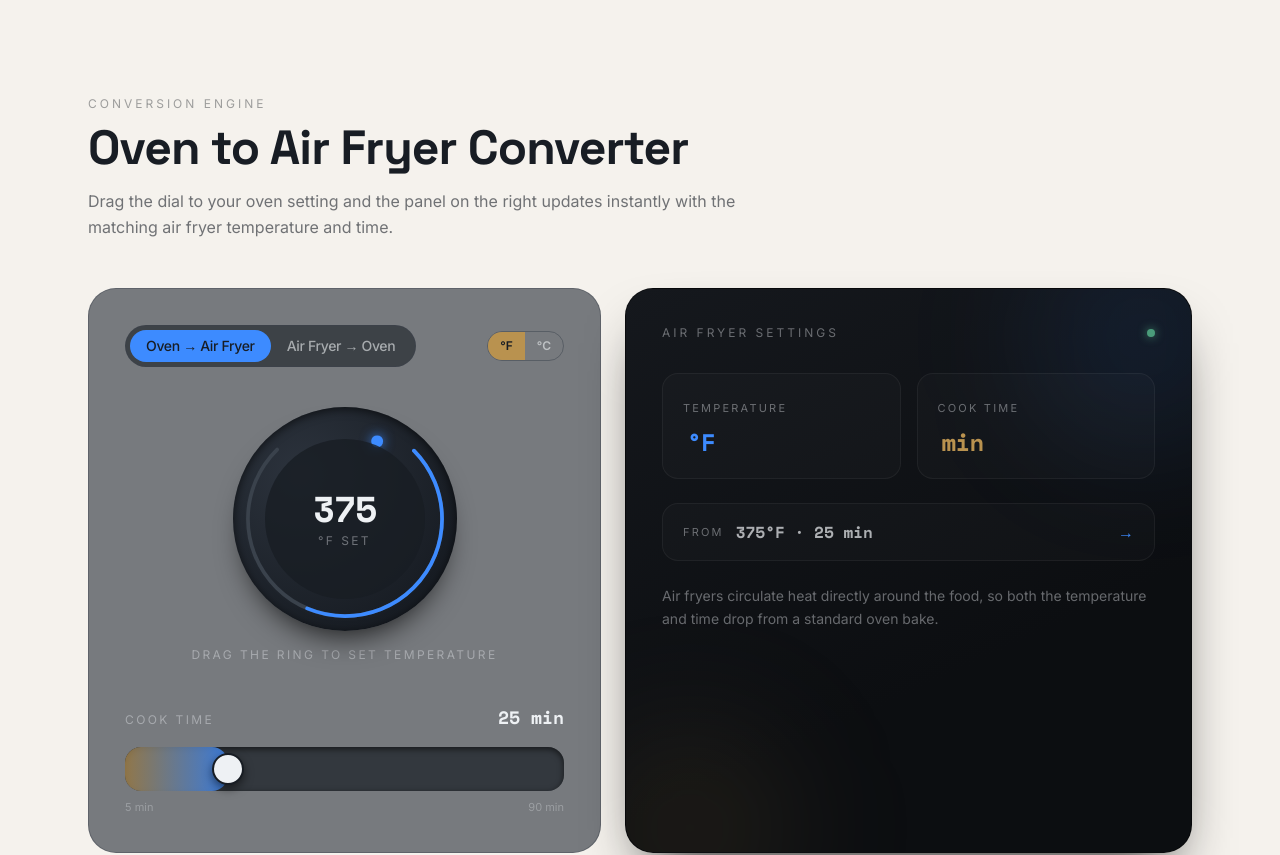
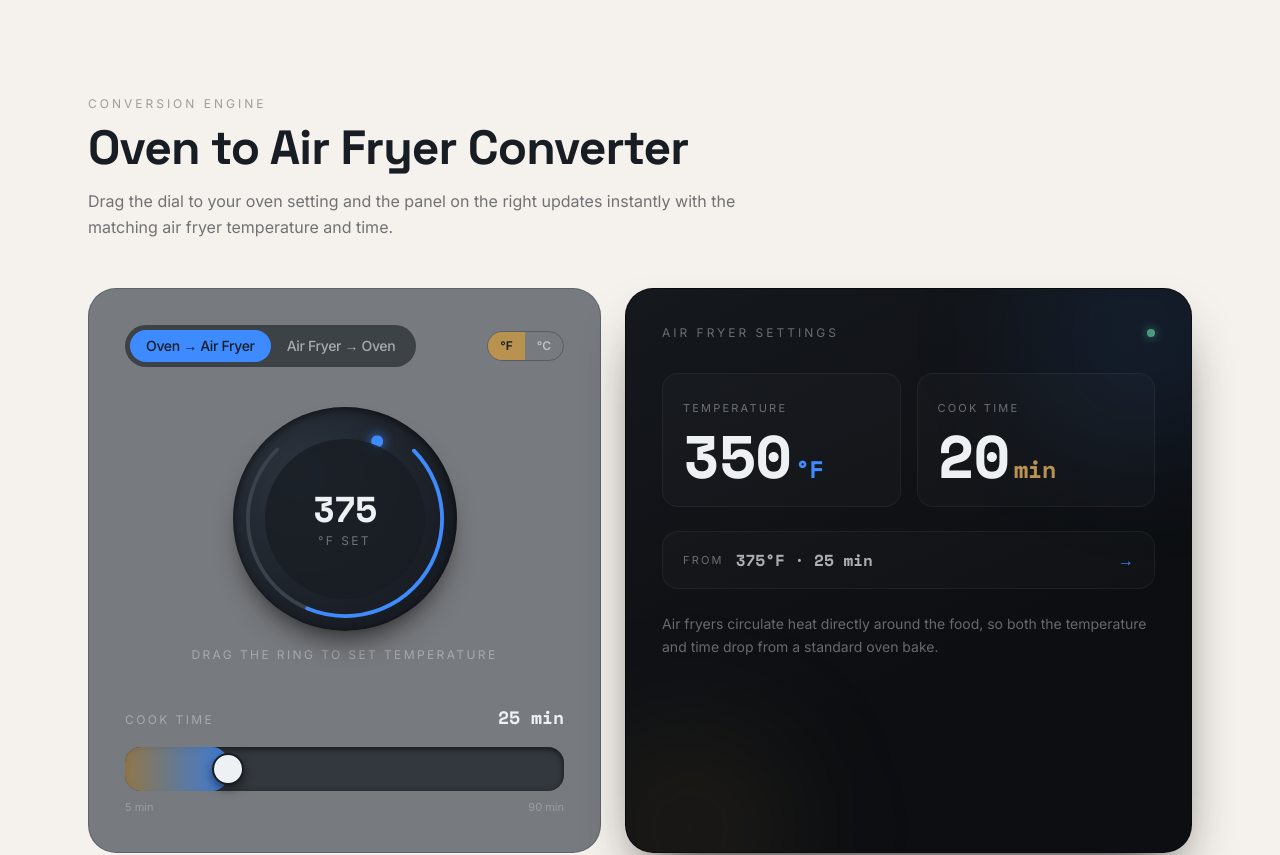
Before and after one commit to steve711-web/airfryer, a Next.js app: page /oven-to-air-fryer in a window 1280 px wide. Shown: the top 855 px of the page. Built offline with nearby package versions, Linux system fonts and the light colour scheme.

Commit message:
Fix ConverterWidget type error against actual convert.ts result shape

```diff
--- a/components/ConverterWidget.tsx
+++ b/components/ConverterWidget.tsx
@@ -38,9 +38,21 @@ export default function ConverterWidget() {
   const draggingTrack = useRef(false);
 
   const result = useMemo(() => {
-    return direction === "ovenToAir"
-      ? convertOvenToAirFryer(tempF, timeMinutes)
-      : convertAirFryerToOven(tempF, timeMinutes);
+    const raw =
+      direction === "ovenToAir"
+        ? convertOvenToAirFryer(tempF, timeMinutes)
+        : convertAirFryerToOven(tempF, timeMinutes);
+    return "airFryerTempF" in raw
+      ? {
+          temperatureF: raw.airFryerTempF,
+          temperatureC: raw.airFryerTempC,
+          timeMinutes: raw.airFryerTimeMinutes,
+        }
+      : {
+          temperatureF: raw.ovenTempF,
+          temperatureC: raw.ovenTempC,
+          timeMinutes: raw.ovenTimeMinutes,
+        };
   }, [direction, tempF, timeMinutes]);
 
   const displayInputTemp = unit === "F" ? tempF : Math.round(fToC(tempF));
```
